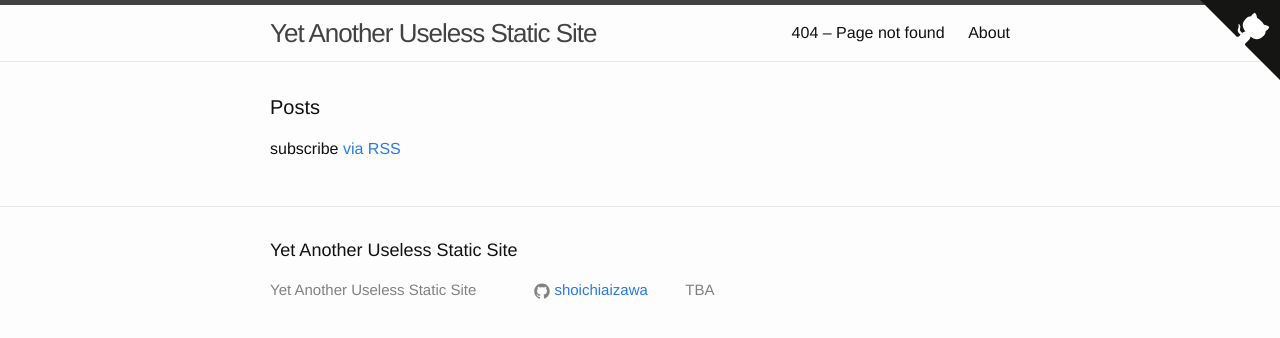
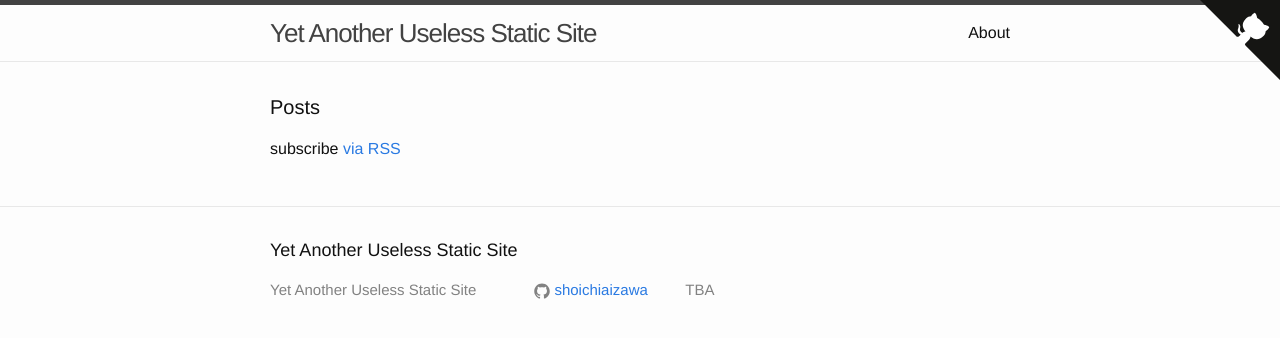
Before and after one commit to shoichiaizawa/shoichiaizawa.github.io-old, a Jekyll site: the page built from index.html, in a window 1280 px wide. Shown: the top 338 px of the page. Built offline with Jekyll 4.4.1, drawn with Linux system fonts in a browser that asks for light colours.

Commit message:
Fix an error for the custom 404 error page
- Fix an error which shows the clickable link in the header section
  to `404.html`

```diff
--- a/_includes/header.html
+++ b/_includes/header.html
@@ -15,7 +15,8 @@
 
       <div class="trigger">
         {% for my_page in site.pages %}
-          {% if my_page.title %}
+          {% if my_page.title == '404 – Page not found' %}
+          {% elsif my_page.title %}
           <a class="page-link" href="{{ my_page.url | prepend: site.baseurl }}">{{ my_page.title }}</a>
           {% endif %}
         {% endfor %}
```
